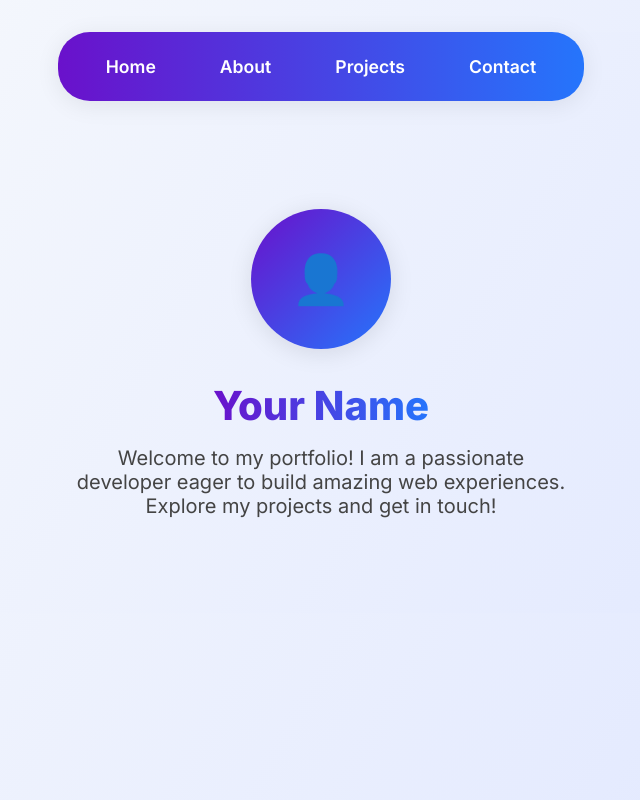
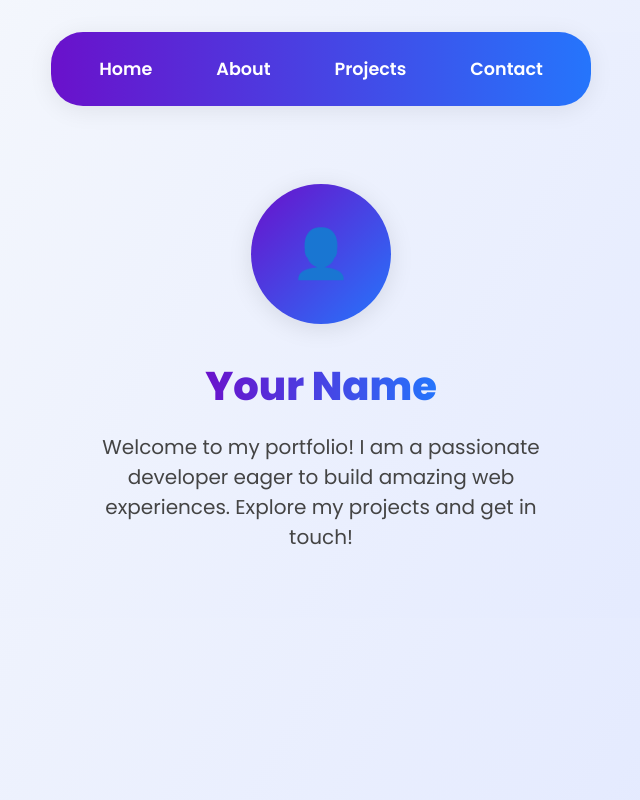
Before and after one commit to thusharanavod123/skygea-personal-website, a Next.js app in the folder my-website/: page / in a window 1280 px wide. Shown: the whole page, without its empty margins (319-959 px from the left). Built offline with nearby package versions, Linux system fonts and the light colour scheme.

Commit message:
Update globals.css

```diff
--- a/my-website/src/app/globals.css
+++ b/my-website/src/app/globals.css
@@ -1,4 +1,4 @@
-@import url("https://fonts.googleapis.com/css2?family=Inter:wght@400;600;800&display=swap");
+@import url("https://fonts.googleapis.com/css2?family=Poppins:wght@400;600;800&display=swap");
 
 :root {
   --primary: #2575fc;
@@ -16,7 +16,7 @@
   min-height: 100%;
   margin: 0;
   padding: 0;
-  font-family: "Inter", sans-serif;
+  font-family: "Poppins", sans-serif;
   background: var(--bg-gradient);
   color: var(--text-main);
   box-sizing: border-box;
@@ -33,7 +33,7 @@
 h4,
 h5,
 h6 {
-  font-family: "Inter", sans-serif;
+  font-family: "Poppins", sans-serif;
   font-weight: 800;
   color: var(--primary);
   margin-top: 0;
```
